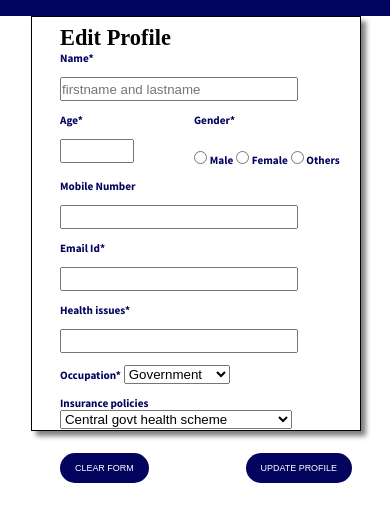
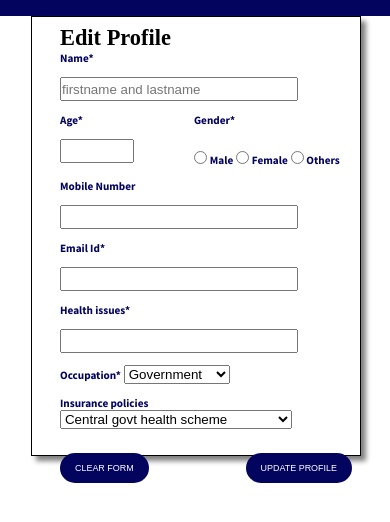
Before and after one commit to fssa-batch3/deepika.sriram__web_project, a plain HTML site: page pages/other pages/patient/patient edit profile page.html in a window 390 px wide. Shown: the part 68-590 px from the top of the page. Drawn offline with Linux system fonts and the light colour scheme; a web font is replaced by a local one.

Commit message:
slight changes

```diff
--- a/assets/css/my project 3.css
+++ b/assets/css/my project 3.css
@@ -121,9 +121,9 @@ form.edit{
         margin-right:5px;
     }
     form{
-        top:10%;
+        top:15%;
         left:7%;
-        height:50%;
+        height:55%;
         width:80%;
     }
     i{
@@ -139,7 +139,7 @@ form.edit{
     }
     form.edit{
         width:80%;
-        height:47%;
+        height:50%;
         position:absolute;
         top:10%;
         left:8%;
```
Also changed, not shown: pages/other pages/patient/patient profile page.html (+2 -2 lines).
